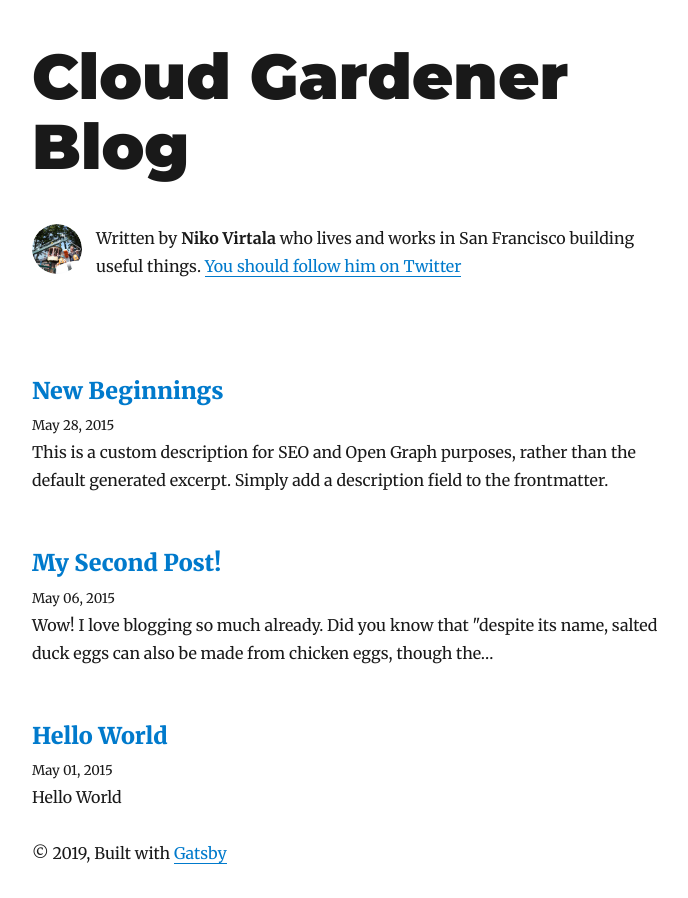
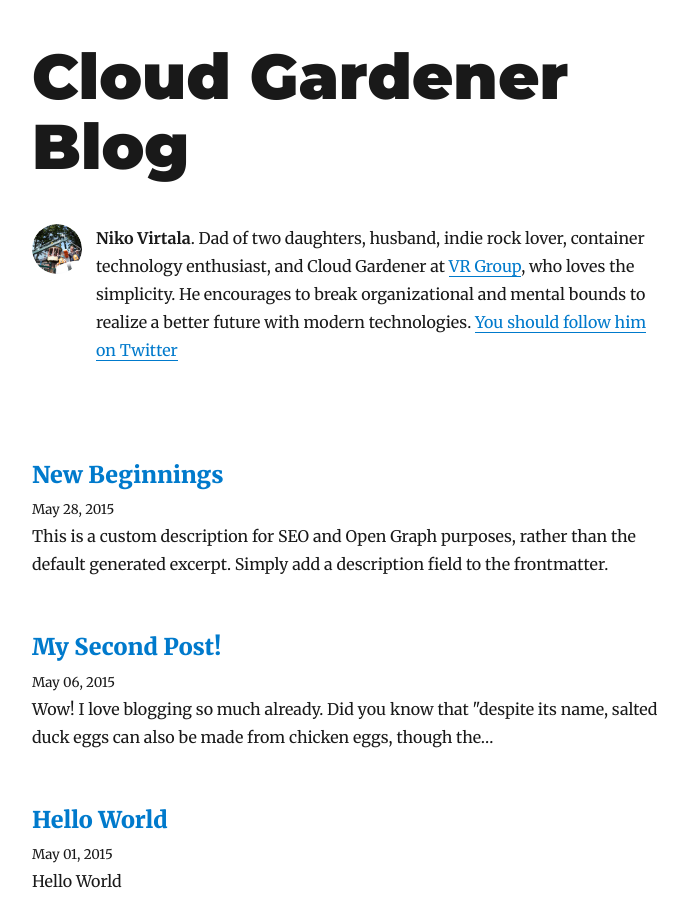
Before and after one commit to cloudgardener/blog, a Gatsby site: page / in a window 1280 px wide. Shown: the top 898 px of the page, without its empty margins (293-981 px from the left). Built offline with nearby package versions, Linux system fonts and the light colour scheme; Gatsby itself is replaced by a stand-in of ours; some packages are replaced by stand-ins of ours.

Commit message:
update bio.

```diff
--- a/src/components/bio.js
+++ b/src/components/bio.js
@@ -54,8 +54,11 @@ const Bio = () => {
         }}
       />
       <p>
-        Written by <strong>{author}</strong> who lives and works in San
-        Francisco building useful things.
+        <strong>{author}</strong>. Dad of two daughters, husband, indie rock
+        lover, container technology enthusiast, and Cloud Gardener at{" "}
+        <a href={`https://vrgroup.fi/en`}>VR Group</a>, who loves the
+        simplicity. He encourages to break organizational and mental bounds to
+        realize a better future with modern technologies.
         {` `}
         <a href={`https://twitter.com/${social.twitter}`}>
           You should follow him on Twitter
```
